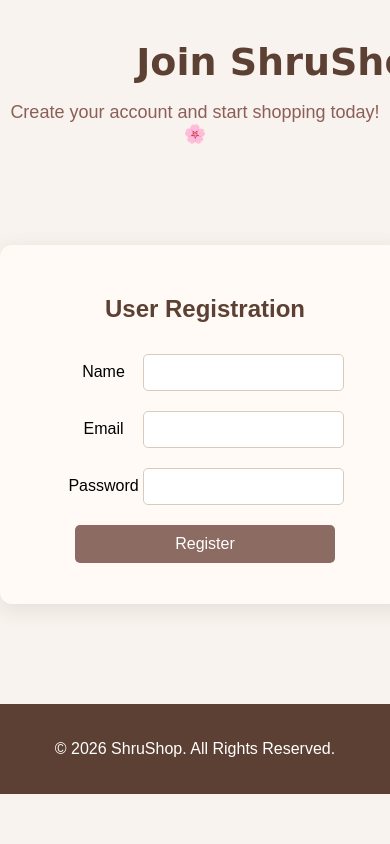
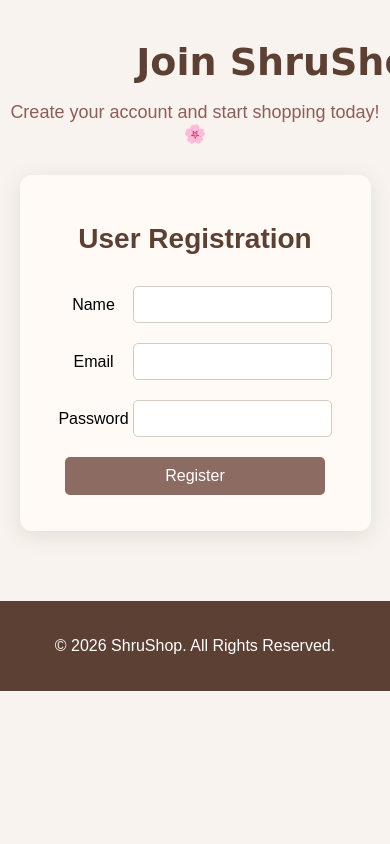
Before and after one commit to shrutidevelops/ecommerce-website, a Flask app: page /register in a window 390 px wide; the page is wider, and only the part inside the window is pictured. Run offline with Flask 3, Linux system fonts and the light colour scheme.

Commit message:
Made website responsive for mobile

```diff
--- a/static/style.css
+++ b/static/style.css
@@ -1441,3 +1441,147 @@ footer {
 .checkout-btn:hover {
     background: #8e5e48;
 }
+
+/* ======================================
+   MOBILE RESPONSIVE DESIGN
+====================================== */
+
+@media (max-width: 768px) {
+
+    /* Navbar */
+    .navbar{
+        flex-direction: column;
+        gap: 12px;
+        text-align: center;
+        padding: 15px;
+    }
+
+    .navbar div{
+        display:flex;
+        flex-wrap:wrap;
+        justify-content:center;
+        gap:10px;
+    }
+
+    .navbar a{
+        margin:0;
+    }
+
+    /* Hero */
+    .hero{
+        width:90%;
+        padding:40px 20px;
+        margin:30px auto;
+    }
+
+    .hero h1{
+        font-size:32px;
+    }
+
+    .hero p{
+        font-size:16px;
+    }
+
+    /* Forms */
+    .login-box,
+    .form-container,
+    .product-form,
+    .category-form,
+    .update-form,
+    .checkout-container{
+        width:90%;
+        margin:30px auto;
+        padding:25px;
+        box-sizing:border-box;
+    }
+
+    /* Inputs */
+    input,
+    textarea,
+    select{
+        width:100%;
+        box-sizing:border-box;
+    }
+
+    /* Search */
+    .search-form{
+        flex-direction:column;
+    }
+
+    .search-form input{
+        width:100%;
+    }
+
+    .search-form button{
+        width:100%;
+    }
+
+    /* Newsletter */
+    .newsletter-form{
+        flex-direction:column;
+    }
+
+    .newsletter-form input{
+        width:100%;
+    }
+
+    .newsletter-form button{
+        width:100%;
+    }
+
+    /* Cards */
+    .product-card,
+    .category-card,
+    .feature-card,
+    .review-card{
+        width:100%;
+        max-width:330px;
+    }
+
+    .product-container,
+    .category-container,
+    .feature-container,
+    .review-container{
+        gap:20px;
+    }
+
+    /* Dashboard */
+    .dashboard{
+        flex-direction:column;
+        align-items:center;
+    }
+
+    .card{
+        width:90%;
+        max-width:320px;
+    }
+
+    /* Tables */
+    .product-table{
+        display:block;
+        overflow-x:auto;
+        white-space:nowrap;
+    }
+
+    /* Buttons */
+    .hero-actions{
+        flex-direction:column;
+    }
+
+    .hero-actions .btn{
+        width:100%;
+        max-width:220px;
+    }
+
+    /* Headings */
+    h2,
+    .page-title,
+    .newsletter h2,
+    .reviews h2,
+    .categories h2,
+    .products h2,
+    .features h2{
+        font-size:28px;
+    }
+
+}
```
